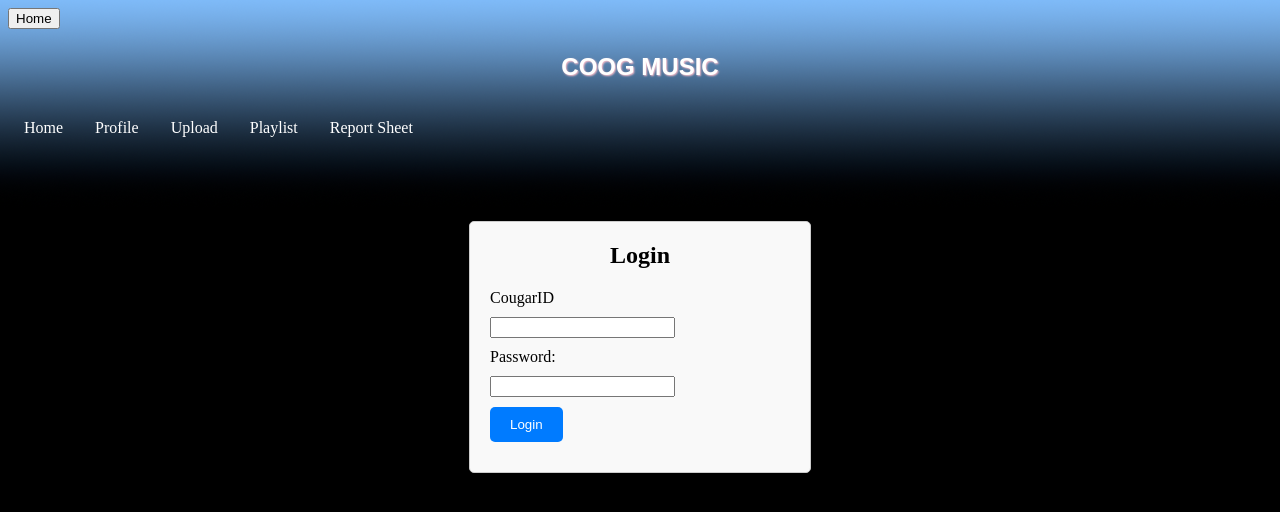
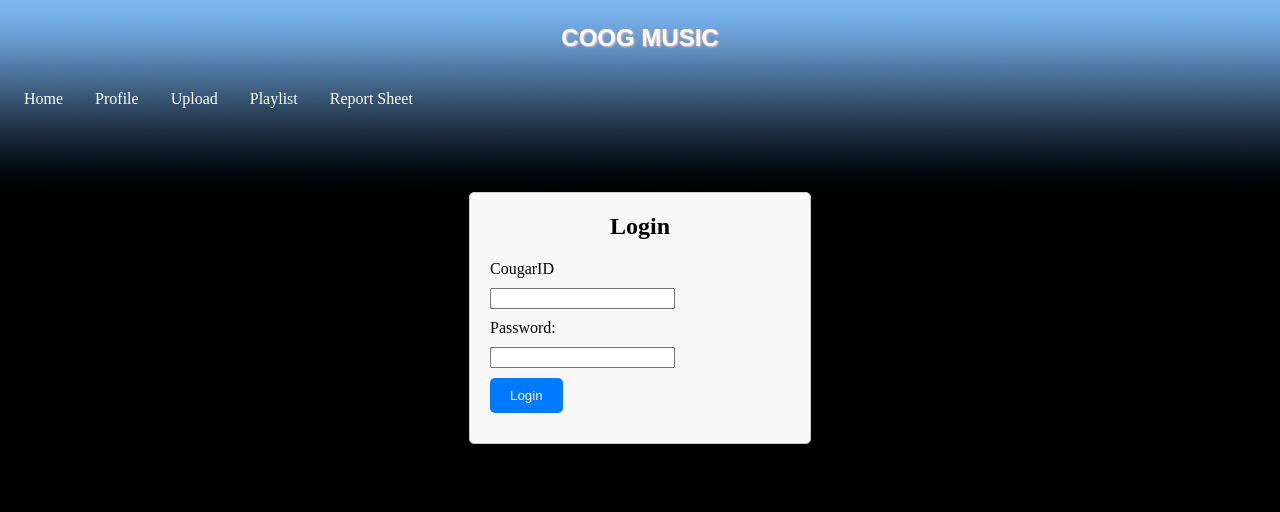
Before and after one commit to Tinoco-R/MusicLibrary, a plain HTML site: page client/login.html in a window 1280 px wide. Drawn offline with nearby package versions, Linux system fonts and the light colour scheme.

Commit message:
literally useless lol

```diff
--- a/client/login.html
+++ b/client/login.html
@@ -6,9 +6,6 @@
 <title>COOG MUSIC</title>
 <body>
   <div>
-    <a href = "index.html">
-        <button>Home  </button>
-    </a>
 </div>
   <div>
     <div class = "header_bar">
```
